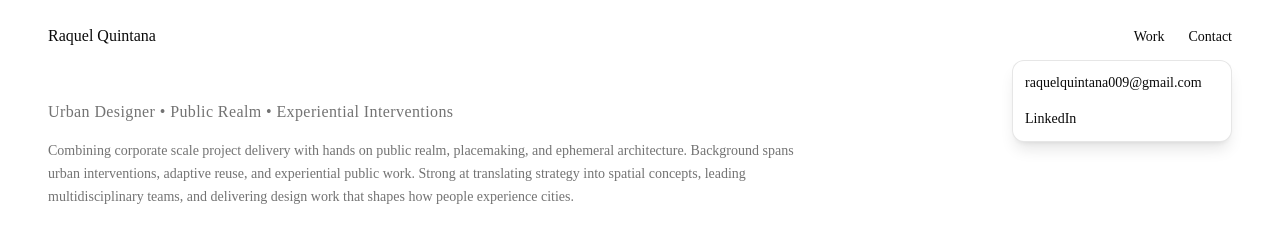
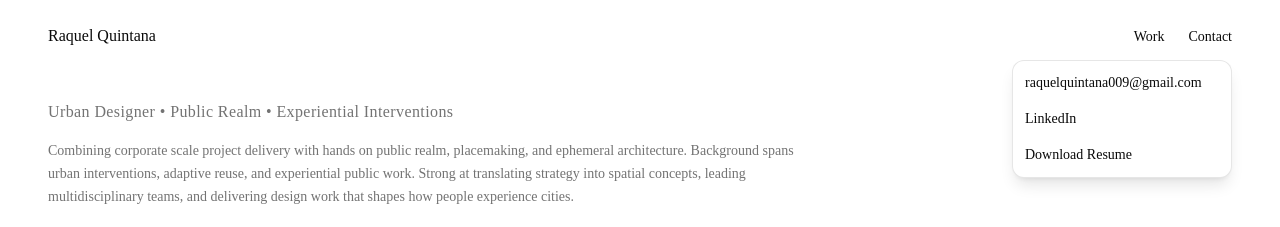
Before and after one commit to raquelquintana009/RaquelWeb, a Next.js app: page / in a window 1280 px wide. Both pictures are taken after a click on the button "Contact". Shown: the top 227 px of the page. Built offline with nearby package versions, Linux system fonts and the light colour scheme; a web font is replaced by a local one.

Commit message:
Add download resume button to Contact dropdown
Co-Authored-By: Claude Opus 4.5 <noreply@anthropic.com>

```diff
--- a/components/site-header.tsx
+++ b/components/site-header.tsx
@@ -168,6 +168,13 @@ export function SiteHeader() {
               >
                 LinkedIn
               </a>
+              <a
+                href="/raquel_quintana_resume.pdf"
+                download
+                className="block px-3 py-2 text-sm text-foreground hover:bg-foreground/5 transition-colors"
+              >
+                Download Resume
+              </a>
             </div>
           )}
         </div>
```
